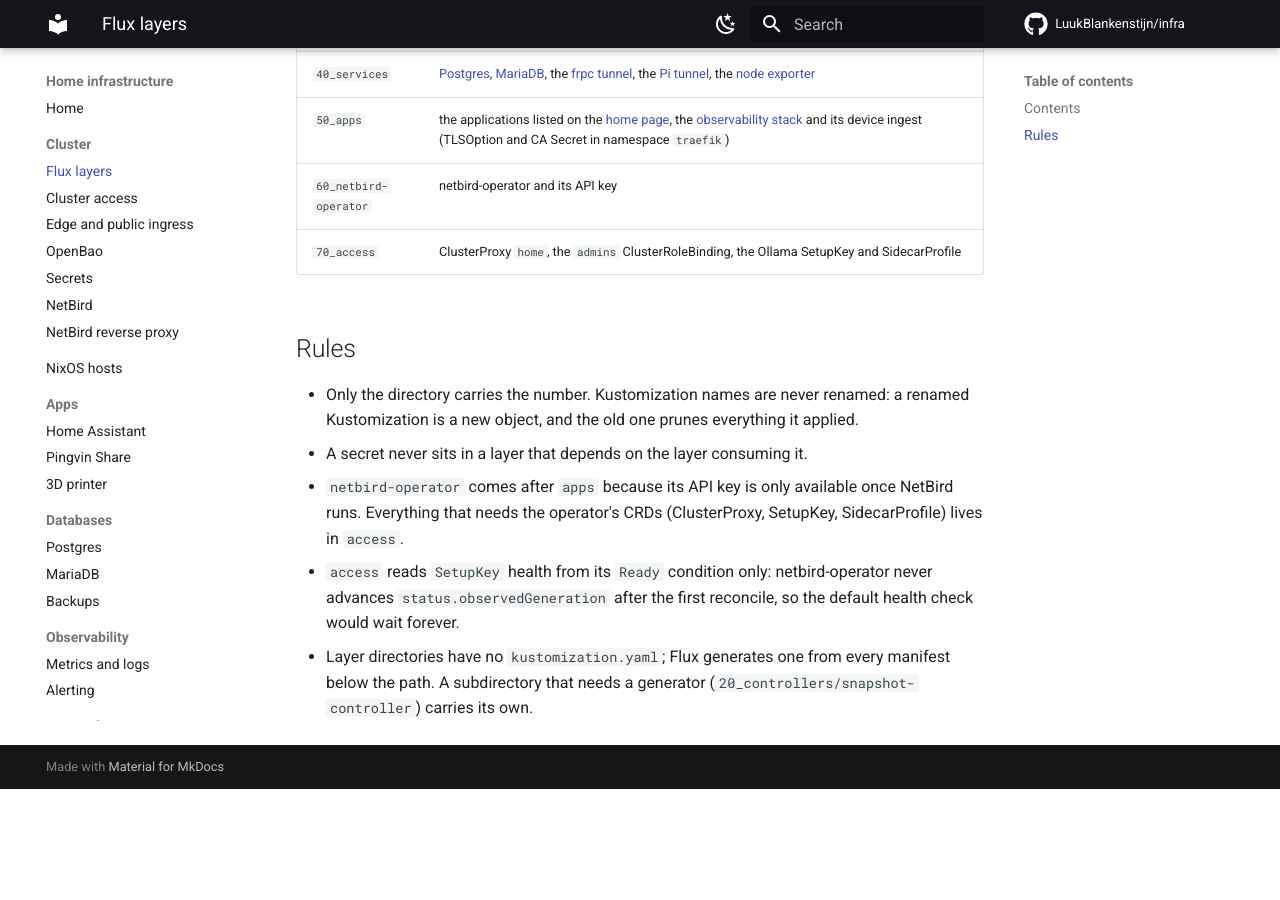
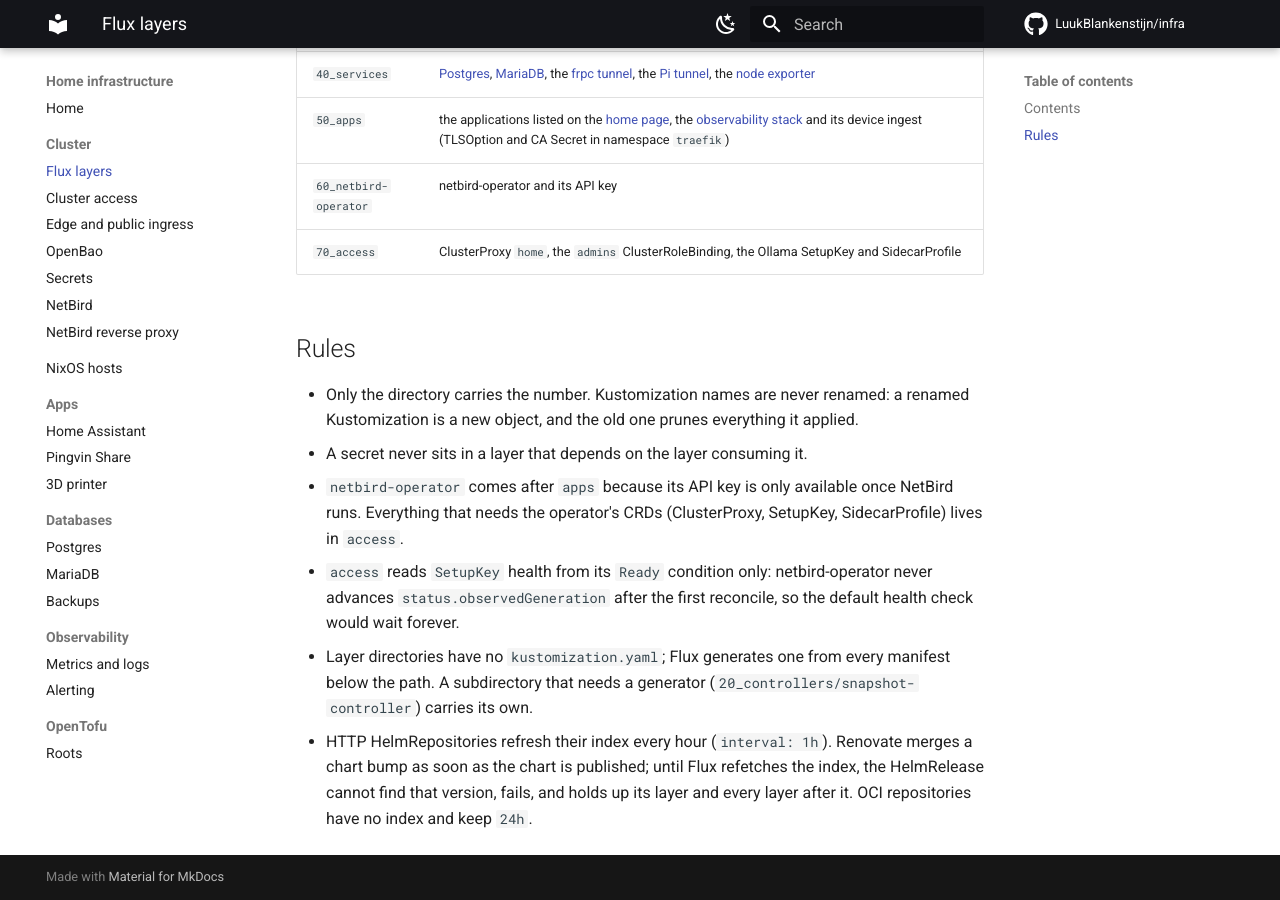
Before and after one commit to LuukBlankenstijn/infra, an MkDocs documentation site: the page built from docs/cluster/layers.md, in a window 1280 px wide and 900 px high, scrolled down 1124 px. Built offline with MkDocs 1.6.1 and Material for MkDocs 9.7.7, drawn with Linux system fonts in a browser that asks for light colours; comment, search, counter and statistics services are not loaded; before the commit the page ends 1913 px from its top, so only the background shows below that.

Commit message:
flux: refresh HTTP HelmRepository indexes hourly
A Renovate chart bump merged while the cached index (24h) predated the
release left traefik and alloy unable to resolve their versions, which
blocked controllers and every later layer.

```diff
--- a/docs/cluster/layers.md
+++ b/docs/cluster/layers.md
@@ -46,3 +46,8 @@ with `prune: true`, `wait: true` and ordering only through `dependsOn`:
 - Layer directories have no `kustomization.yaml`; Flux generates one from every
   manifest below the path. A subdirectory that needs a generator
   (`20_controllers/snapshot-controller`) carries its own.
+- HTTP HelmRepositories refresh their index every hour (`interval: 1h`).
+  Renovate merges a chart bump as soon as the chart is published; until Flux
+  refetches the index, the HelmRelease cannot find that version, fails, and
+  holds up its layer and every layer after it. OCI repositories have no index
+  and keep `24h`.
```
Also changed, not shown: 9 other files.
